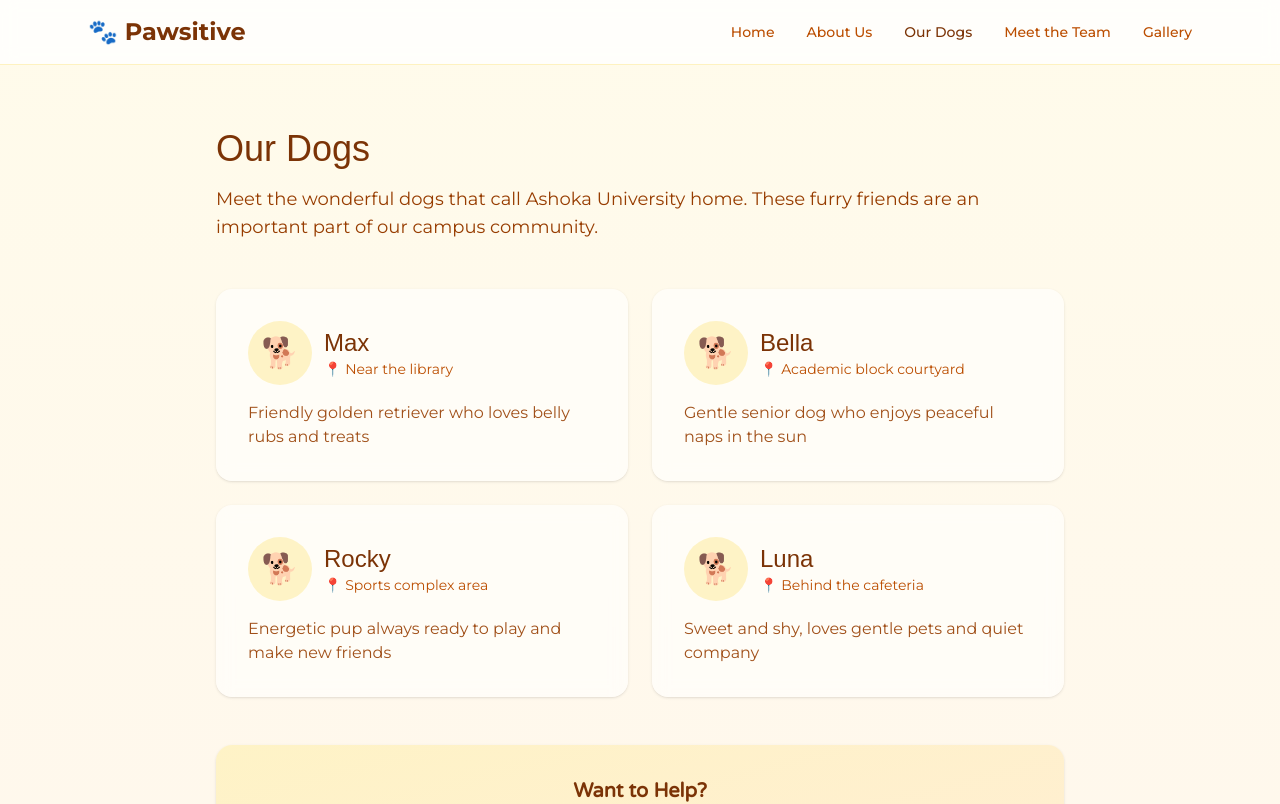
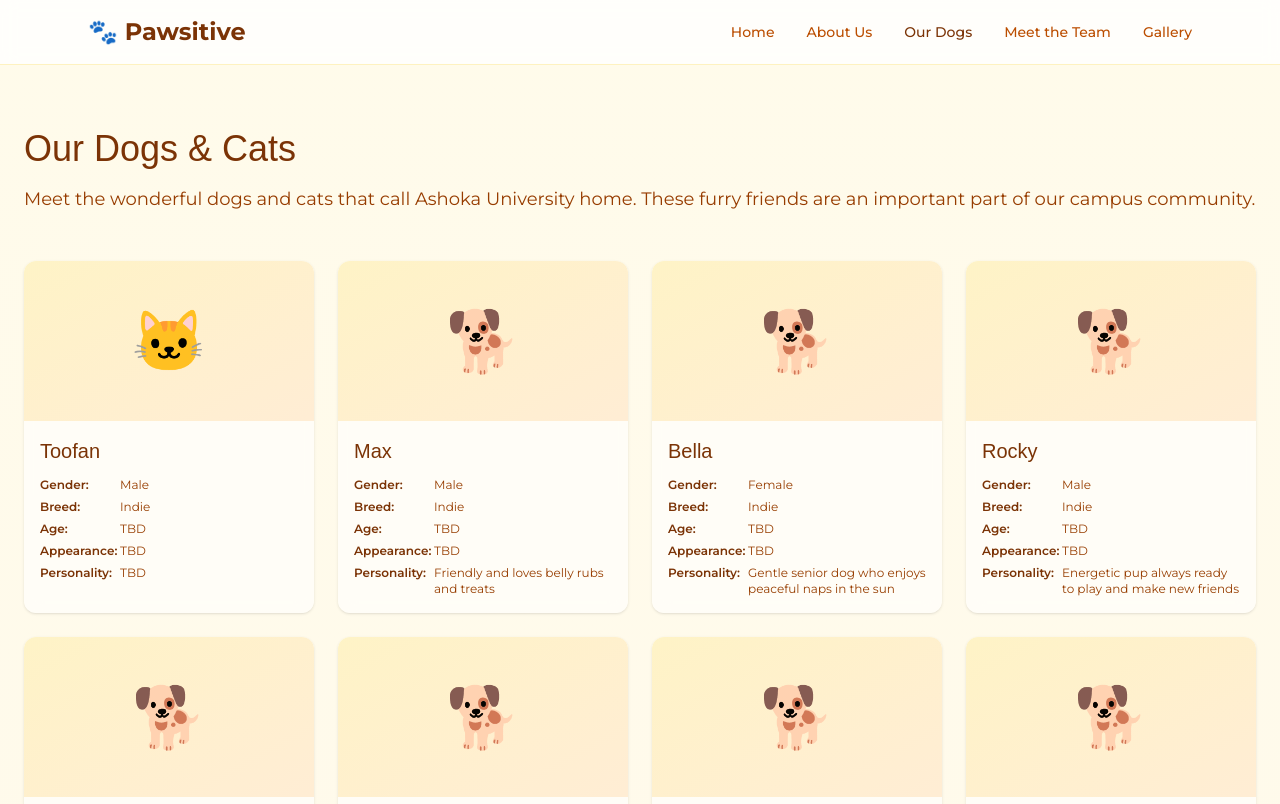
Before and after one commit to pawsitive-ashoka/website, a Next.js app: page /dogs in a window 1280 px wide. Shown: the top 804 px of the page. Built offline with nearby package versions, Linux system fonts and the light colour scheme; a web font is replaced by a local one.

Commit message:
update: our dogs

```diff
--- a/src/app/dogs/page.tsx
+++ b/src/app/dogs/page.tsx
@@ -1,51 +1,116 @@
 export default function DogsPage() {
   const dogs = [
     {
+      name: "Toofan",
+      gender: "Male",
+      breed: "Indie",
+      age: "TBD",
+      appearance: "TBD",
+      personality: "TBD",
+      image: "/dogs/toofan.jpg", // Placeholder - add actual image path
+      isCat: true,
+    },
+    {
       name: "Max",
-      description: "Friendly golden retriever who loves belly rubs and treats",
-      location: "Near the library",
+      gender: "Male",
+      breed: "Indie",
+      age: "TBD",
+      appearance: "TBD",
+      personality: "Friendly and loves belly rubs and treats",
+      image: "/dogs/max.jpg", // Placeholder - add actual image path
     },
     {
       name: "Bella",
-      description: "Gentle senior dog who enjoys peaceful naps in the sun",
-      location: "Academic block courtyard",
+      gender: "Female",
+      breed: "Indie",
+      age: "TBD",
+      appearance: "TBD",
+      personality: "Gentle senior dog who enjoys peaceful naps in the sun",
+      image: "/dogs/bella.jpg", // Placeholder - add actual image path
     },
     {
       name: "Rocky",
-      description: "Energetic pup always ready to play and make new friends",
-      location: "Sports complex area",
+      gender: "Male",
+      breed: "Indie",
+      age: "TBD",
+      appearance: "TBD",
+      personality: "Energetic pup always ready to play and make new friends",
+      image: "/dogs/rocky.jpg", // Placeholder - add actual image path
     },
     {
       name: "Luna",
-      description: "Sweet and shy, loves gentle pets and quiet company",
-      location: "Behind the cafeteria",
+      gender: "Female",
+      breed: "Indie",
+      age: "TBD",
+      appearance: "TBD",
+      personality: "Sweet and shy, loves gentle pets and quiet company",
+      image: "/dogs/luna.jpg", // Placeholder - add actual image path
     },
+    // Placeholder entries for remaining 35 dogs - update with actual information
+    ...Array.from({ length: 35 }, (_, i) => ({
+      name: `Dog ${i + 6}`,
+      gender: "TBD",
+      breed: "Indie",
+      age: "TBD",
+      appearance: "TBD",
+      personality: "TBD",
+      image: `/dogs/dog${i + 6}.jpg`, // Placeholder - add actual image path
+    })),
   ];
 
   return (
-    <main className="mx-auto max-w-4xl px-6 py-16">
-      <h1 className="mb-4 text-4xl font-bold text-amber-900">Our Dogs</h1>
+    <main className="mx-auto max-w-7xl px-6 py-16">
+      <h1 className="mb-4 text-4xl font-bold text-amber-900">Our Dogs & Cats</h1>
       <p className="mb-12 text-lg text-amber-800">
-        Meet the wonderful dogs that call Ashoka University home. These furry friends
+        Meet the wonderful dogs and cats that call Ashoka University home. These furry friends
         are an important part of our campus community.
       </p>
 
-      <div className="grid gap-6 md:grid-cols-2">
+      <div className="grid gap-6 sm:grid-cols-2 md:grid-cols-3 lg:grid-cols-4">
         {dogs.map((dog, index) => (
           <div
             key={index}
-            className="rounded-2xl bg-white/60 p-8 shadow-sm backdrop-blur-sm transition-transform hover:scale-[1.02]"
+            className="rounded-xl bg-white/60 shadow-sm backdrop-blur-sm transition-all hover:scale-[1.02] hover:shadow-lg overflow-hidden"
           >
-            <div className="mb-4 flex items-center gap-3">
-              <div className="flex h-16 w-16 items-center justify-center rounded-full bg-amber-100 text-3xl">
-                🐕
-              </div>
-              <div>
-                <h2 className="text-2xl font-bold text-amber-900">{dog.name}</h2>
-                <p className="text-sm text-amber-700">📍 {dog.location}</p>
+            {/* Animal Image Placeholder */}
+            <div className="relative h-40 w-full bg-gradient-to-br from-amber-100 to-orange-100 flex items-center justify-center">
+              <span className="text-6xl">{dog.isCat ? '🐱' : '🐕'}</span>
+              {/* Replace with actual image when available:
+              <Image
+                src={dog.image}
+                alt={dog.name}
+                fill
+                className="object-cover"
+              /> */}
+            </div>
+
+            {/* Animal Information */}
+            <div className="p-4">
+              <h2 className="mb-3 text-xl font-bold text-amber-900">{dog.name}</h2>
+
+              <div className="space-y-1.5 text-xs">
+                <div className="flex items-start">
+                  <span className="font-semibold text-amber-900 w-20 flex-shrink-0">Gender:</span>
+                  <span className="text-amber-800">{dog.gender}</span>
+                </div>
+                <div className="flex items-start">
+                  <span className="font-semibold text-amber-900 w-20 flex-shrink-0">Breed:</span>
+                  <span className="text-amber-800">{dog.breed}</span>
+                </div>
+                <div className="flex items-start">
+                  <span className="font-semibold text-amber-900 w-20 flex-shrink-0">Age:</span>
+                  <span className="text-amber-800">{dog.age}</span>
+                </div>
+                <div className="flex items-start">
+                  <span className="font-semibold text-amber-900 w-20 flex-shrink-0">Appearance:</span>
+                  <span className="text-amber-800 break-words">{dog.appearance}</span>
+                </div>
+                <div className="flex items-start">
+                  <span className="font-semibold text-amber-900 w-20 flex-shrink-0">Personality:</span>
+                  <span className="text-amber-800 break-words">{dog.personality}</span>
+                </div>
               </div>
             </div>
-            <p className="text-amber-800/90">{dog.description}</p>
           </div>
         ))}
       </div>
```
